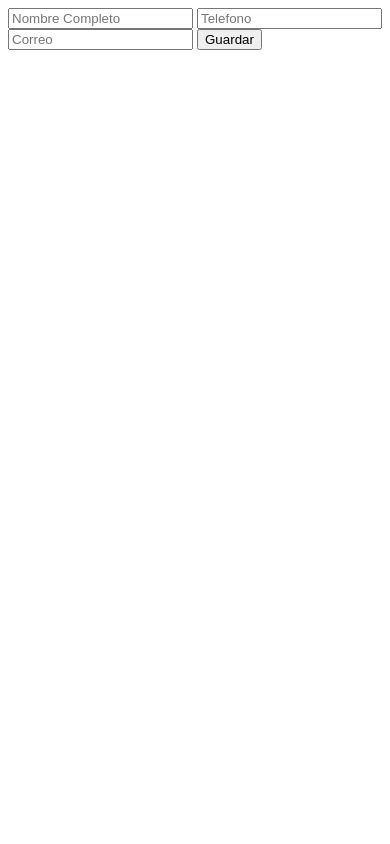
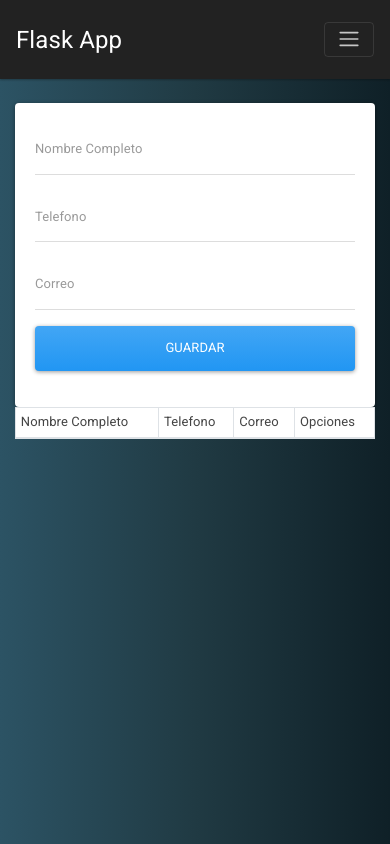
Before and after one commit to RobDav22/Flask_application, a Flask app: page / in a window 390 px wide. Run offline with Flask 3, Linux system fonts and the light colour scheme; data that the repository does not hold is empty; some libraries are stand-ins or nearby versions.

Commit message:
Aplicacion Flask Finalizada

```diff
--- a/App.py
+++ b/App.py
@@ -15,7 +15,10 @@ app.secret_key = 'mysecretkey'
 
 @app.route('/')
 def Index():
-    return render_template('index.html')
+    cur = mysql.connection.cursor()
+    cur.execute('SELECT * FROM contactos')
+    data = cur.fetchall()
+    return render_template('index.html', contactos = data)
 
 
 @app.route('/add_contact', methods=['POST'])
@@ -34,13 +37,38 @@ def add_contact():
         flash('Contacto Agregado Exitosamente')
         return redirect(url_for('Index'))
 
-@app.route('/edit')
-def edit_contact():
-    return 'Editar contacto'
+@app.route('/edit/<id>')
+def get_contact(id):
+    cur = mysql.connection.cursor()
+    cur.execute('SELECT * FROM contactos WHERE id = %s', [id])
+    data = cur.fetchall()
+    return render_template('edit-contact.html', contacto = data[0])
 
-@app.route('/delete')
-def delete_contact():
-    return 'Eliminar contacto'
+@app.route('/update/<id>', methods =['POST'])
+def update_contact(id):
+    if request.method == 'POST':
+        nombreCompleto = request.form['nombreCompleto']
+        telefono = request.form['telefono']
+        correo = request.form['correo']
+        cur = mysql.connection.cursor()
+        cur .execute("""
+            UPDATE contactos
+            SET nombreCompleto = %s,
+                correo = %s,
+                telefono = %s
+            WHERE id = %s
+        """, (nombreCompleto, correo, telefono, id))
+        mysql.connection.commit()
+        flash('Contacto Actualizado Exitosamente')
+        return redirect(url_for('Index'))
+
+@app.route('/delete/<string:id>')
+def delete_contact(id):
+    cur = mysql.connection.cursor()
+    cur.execute('DELETE FROM contactos WHERE id = {0}'.format(id))
+    mysql.connection.commit()
+    flash('Contacto Removido Exitosamente')
+    return redirect(url_for('Index'))
 
 if __name__ == '__main__':
     app.run(port = 3000, debug = True)
--- /dev/null
+++ b/static/css/main.css
@@ -0,0 +1,5 @@
+body {
+    background: #0F2027;  /* fallback for old browsers */
+    background: -webkit-linear-gradient(to right, #2C5364, #203A43, #0F2027);  /* Chrome 10-25, Safari 5.1-6 */
+    background: linear-gradient(to right, #2C5364, #203A43, #0F2027); /* W3C, IE 10+/ Edge, Firefox 16+, Chrome 26+, Opera 12+, Safari 7+ */
+}
--- /dev/null
+++ b/static/js/main.js
@@ -0,0 +1,12 @@
+const btnDelete = document.querySelectorAll('.btn-delete')
+
+if(btnDelete) {
+    const btnArray = Array.from(btnDelete);
+    btnArray.forEach((btn) => {
+        btn.addEventListener('click', (e) => {
+            if(!confirm('¿Quieres eliminar este contacto?')) {
+                e.preventDefault();
+            }
+        });
+    });
+}
--- a/templates/index.html
+++ b/templates/index.html
@@ -1,16 +1,67 @@
+{% extends 'layout.html' %}
+
+{% block body %}
+
+<div class="row">
+    <div class="col-md-5">
+
         {% with messages = get_flashed_messages() %}
-{% if messages  %}
+        {% if messages %}
         {% for message in messages %}
+        <div class="alert alert-success alert-dismissible fade show" role="alert">
             <p>{{ messages }}</p>
+            <button type="button" class="btn-close" data-bs-dismiss="alert" aria-label="Close">
+                <span aria-hidden="true">&times;</span>
+            </button>
+        </div>
         {% endfor %}
         {% endif %}
         {% endwith %}
 
+        <div class="card card-body">
             <form action="/add_contact" method="POST">
-    <input type="text" name="nombreCompleto" placeholder="Nombre Completo">
-    <input type="text" name="telefono" placeholder="Telefono">
-    <input type="text" name="correo" placeholder="Correo">
-    <button type="submit">
+                <div class="form-group">
+                    <input type="text" name="nombreCompleto" placeholder="Nombre Completo" class="form-control">
+                </div>
+                <div class="form-group">
+                    <input type="text" name="telefono" placeholder="Telefono" class="form-control">
+                </div>
+                <div class="form-group">
+                    <input type="text" name="correo" placeholder="Correo" class="form-control">
+                </div>
+                <div class="form-group">
+                    <button type="submit" class="btn btn-primary btn-block">
                         Guardar
                     </button>
+                </div>
             </form>
+        </div>
+    </div>
+    <div class="col-md-7">
+        <table class="table table-striped table-bordered bg-white table-sm">
+            <thead>
+                <tr>
+                    <td>Nombre Completo</td>
+                    <td>Telefono</td>
+                    <td>Correo</td>
+                    <td>Opciones</td>
+                </tr>
+            </thead>
+            <tbody>
+                {% for contacto in contactos %}
+                <tr>
+                    <td>{{ contacto.1 }}</td>
+                    <td>{{ contacto.2 }}</td>
+                    <td>{{ contacto.3 }}</td>
+                    <td>
+                        <a href="/edit/{{ contacto.0 }}" class="btn btn-info">Editar</a>
+                        <a href="/delete/{{ contacto.0 }}" class="btn btn-danger btn-delete">Borrar</a>
+                    </td>
+                </tr>
+                {% endfor %}
+            </tbody>
+        </table>
+    </div>
+</div>
+
+{% endblock %}
--- /dev/null
+++ b/templates/layout.html
@@ -0,0 +1,42 @@
+<!DOCTYPE html>
+<html lang="en">
+
+<head>
+    <meta charset="UTF-8">
+    <meta name="viewport" content="width=device-width, initial-scale=1.0">
+    <title>Flask App</title>
+    <link rel="stylesheet" href="https://bootswatch.com/4/materia/bootstrap.min.css">
+    <link rel="stylesheet" href="{{ url_for('static', filename='css/main.css') }}">
+</head>
+
+<body>
+
+    <nav class="navbar navbar-expand-lg navbar-dark bg-dark">
+        <div class="container-fluid">
+            <a class="navbar-brand" href="/">Flask App</a>
+            <button class="navbar-toggler" type="button" data-bs-toggle="collapse" data-bs-target="#navbarNav"
+                aria-controls="navbarNav" aria-expanded="false" aria-label="Toggle navigation">
+                <span class="navbar-toggler-icon"></span>
+            </button>
+        </div>
+    </nav>
+
+    <div class="container pt-4">
+        {% block body %}
+        {% endblock %}
+    </div>
+
+    <!-- scripts -->
+    <script src="https://cdn.jsdelivr.net/npm/bootstrap@5.3.3/dist/js/bootstrap.bundle.min.js"
+        integrity="sha384-YvpcrYf0tY3lHB60NNkmXc5s9fDVZLESaAA55NDzOxhy9GkcIdslK1eN7N6jIeHz"
+        crossorigin="anonymous"></script>
+    <script src="https://cdn.jsdelivr.net/npm/@popperjs/core@2.11.8/dist/umd/popper.min.js"
+        integrity="sha384-I7E8VVD/ismYTF4hNIPjVp/Zjvgyol6VFvRkX/vR+Vc4jQkC+hVqc2pM8ODewa9r"
+        crossorigin="anonymous"></script>
+    <script src="https://cdn.jsdelivr.net/npm/bootstrap@5.3.3/dist/js/bootstrap.min.js"
+        integrity="sha384-0pUGZvbkm6XF6gxjEnlmuGrJXVbNuzT9qBBavbLwCsOGabYfZo0T0to5eqruptLy"
+        crossorigin="anonymous"></script>
+    <script src="{{ url_for('static', filename='js/main.js') }}"></script>
+</body>
+
+</html>
```
Also changed, not shown: templates/edit-contact.html (added, +32 -0 lines). Lines whose indentation alone changed are shown as unchanged.
